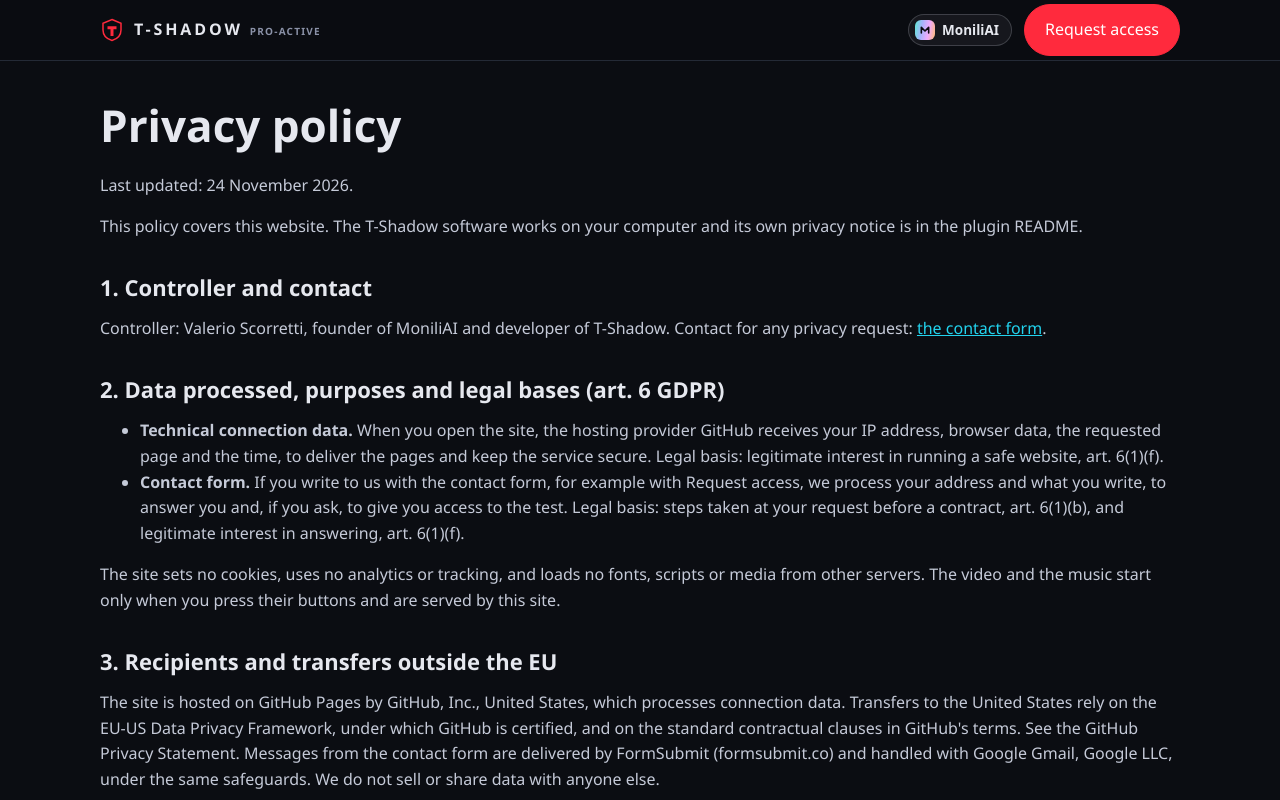
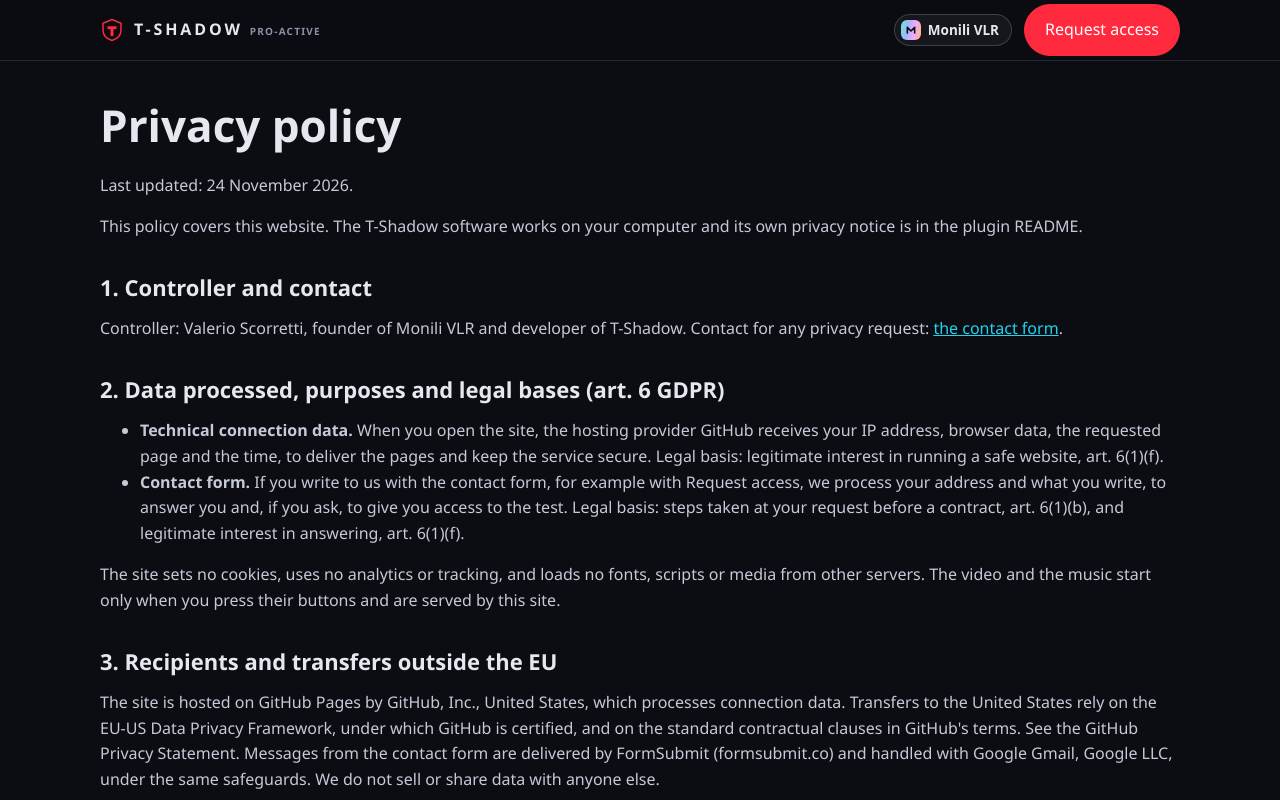
Before and after one commit to Monili-vlr/t-shadow, a plain HTML site: page privacy.html in a window 1280 px wide. Shown: the top 800 px of the page. Drawn offline with Linux system fonts and the light colour scheme.

Commit message:
Name: Monili VLR (was MoniliAI), matching the address monili-vlr.github.io
Co-Authored-By: Claude Opus 5.5 <noreply@anthropic.com>

```diff
--- a/privacy.html
+++ b/privacy.html
@@ -15,13 +15,13 @@
 @media (max-width:640px){header .mai-home{font-size:0;gap:0;padding:5px;margin-right:8px}header .mai-home i{width:24px;height:24px}}</style>
 </head>
 <body>
-<header class="top"><div class="wrap"><a class="logo" href="./"><svg viewBox="0 0 32 32" aria-hidden="true"><path d="M16 2 28 7v9c0 7-5 12-12 14C9 28 4 23 4 16V7z" fill="none" stroke="#ff2a3d" stroke-width="2"/><path d="M10 11h12v4h-4v9h-4v-9h-4z" fill="#ff2a3d"/></svg><span>T-SHADOW <small>PRO-ACTIVE</small></span></a><a class="mai-home" style="margin-left:auto;margin-right:12px;order:2" href="https://monili-vlr.github.io/" title="All MoniliAI products"><i aria-hidden="true"><svg viewBox="0 0 18 18"><path d="M3.5 13.5V5l5.5 5.5L14.5 5v8.5" fill="none" stroke="#0B0C11" stroke-width="2.4" stroke-linecap="round" stroke-linejoin="round"/></svg></i>MoniliAI</a><a class="btn main" style="order:3;white-space:nowrap" href="https://monili-vlr.github.io/#contact" data-mai-contact="T-Shadow access">Request access</a></div></header>
+<header class="top"><div class="wrap"><a class="logo" href="./"><svg viewBox="0 0 32 32" aria-hidden="true"><path d="M16 2 28 7v9c0 7-5 12-12 14C9 28 4 23 4 16V7z" fill="none" stroke="#ff2a3d" stroke-width="2"/><path d="M10 11h12v4h-4v9h-4v-9h-4z" fill="#ff2a3d"/></svg><span>T-SHADOW <small>PRO-ACTIVE</small></span></a><a class="mai-home" style="margin-left:auto;margin-right:12px;order:2" href="https://monili-vlr.github.io/" title="All Monili VLR products"><i aria-hidden="true"><svg viewBox="0 0 18 18"><path d="M3.5 13.5V5l5.5 5.5L14.5 5v8.5" fill="none" stroke="#0B0C11" stroke-width="2.4" stroke-linecap="round" stroke-linejoin="round"/></svg></i>Monili VLR</a><a class="btn main" style="order:3;white-space:nowrap" href="https://monili-vlr.github.io/#contact" data-mai-contact="T-Shadow access">Request access</a></div></header>
 <main class="page"><div class="wrap">
 <h1>Privacy policy</h1>
 <p>Last updated: 24 November 2026.</p>
 <p>This policy covers this website. The T-Shadow software works on your computer and its own privacy notice is in the plugin README.</p>
 <h2>1. Controller and contact</h2>
-<p>Controller: Valerio Scorretti, founder of MoniliAI and developer of T-Shadow. Contact for any privacy request: <a href="https://monili-vlr.github.io/#contact" data-mai-contact="T-Shadow">the contact form</a>.</p>
+<p>Controller: Valerio Scorretti, founder of Monili VLR and developer of T-Shadow. Contact for any privacy request: <a href="https://monili-vlr.github.io/#contact" data-mai-contact="T-Shadow">the contact form</a>.</p>
 <h2>2. Data processed, purposes and legal bases (art. 6 GDPR)</h2>
 <ul>
 <li><b>Technical connection data.</b> When you open the site, the hosting provider GitHub receives your IP address, browser data, the requested page and the time, to deliver the pages and keep the service secure. Legal basis: legitimate interest in running a safe website, art. 6(1)(f).</li>
```
Also changed, not shown: index.html (+1 -1 lines), license.html (+1 -1 lines).
